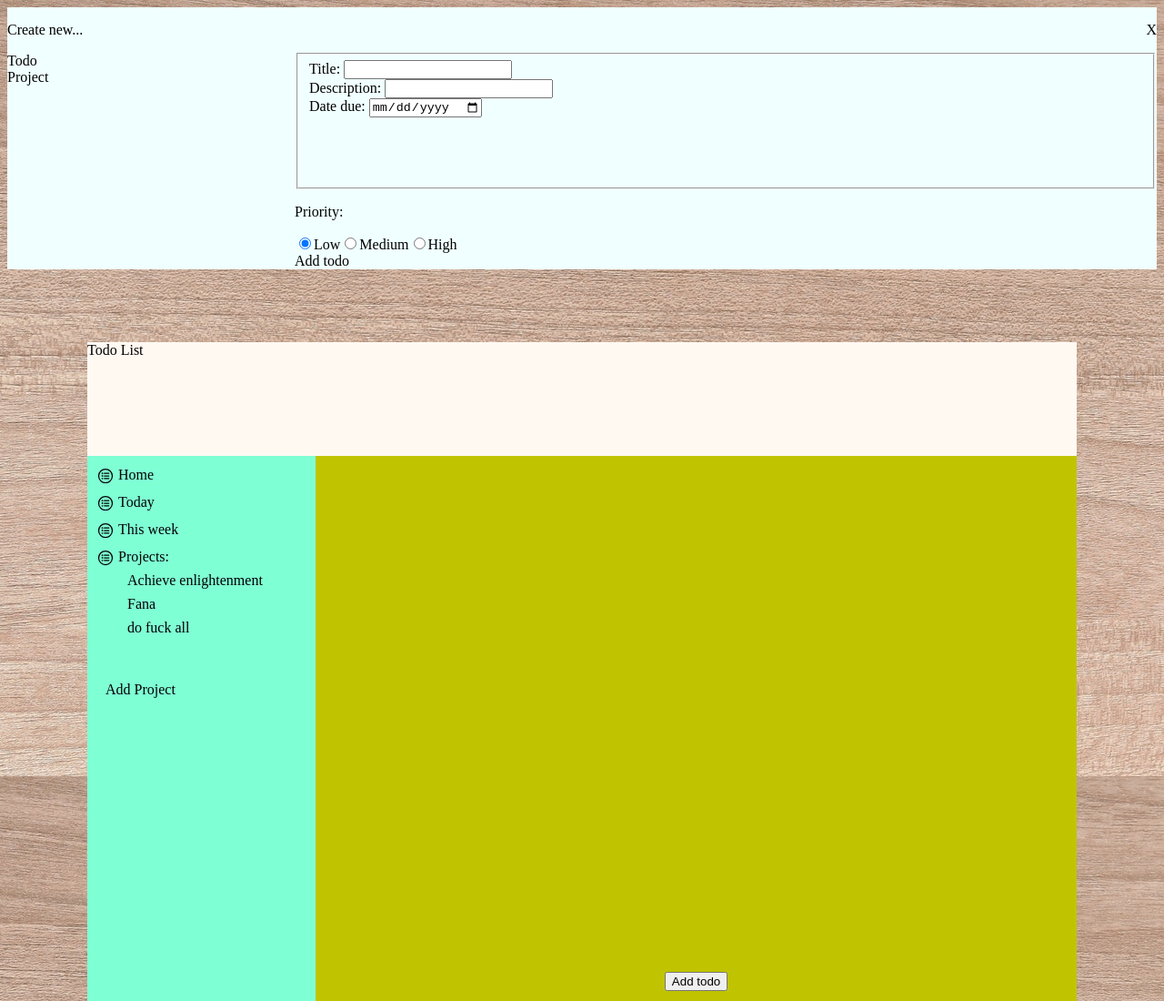
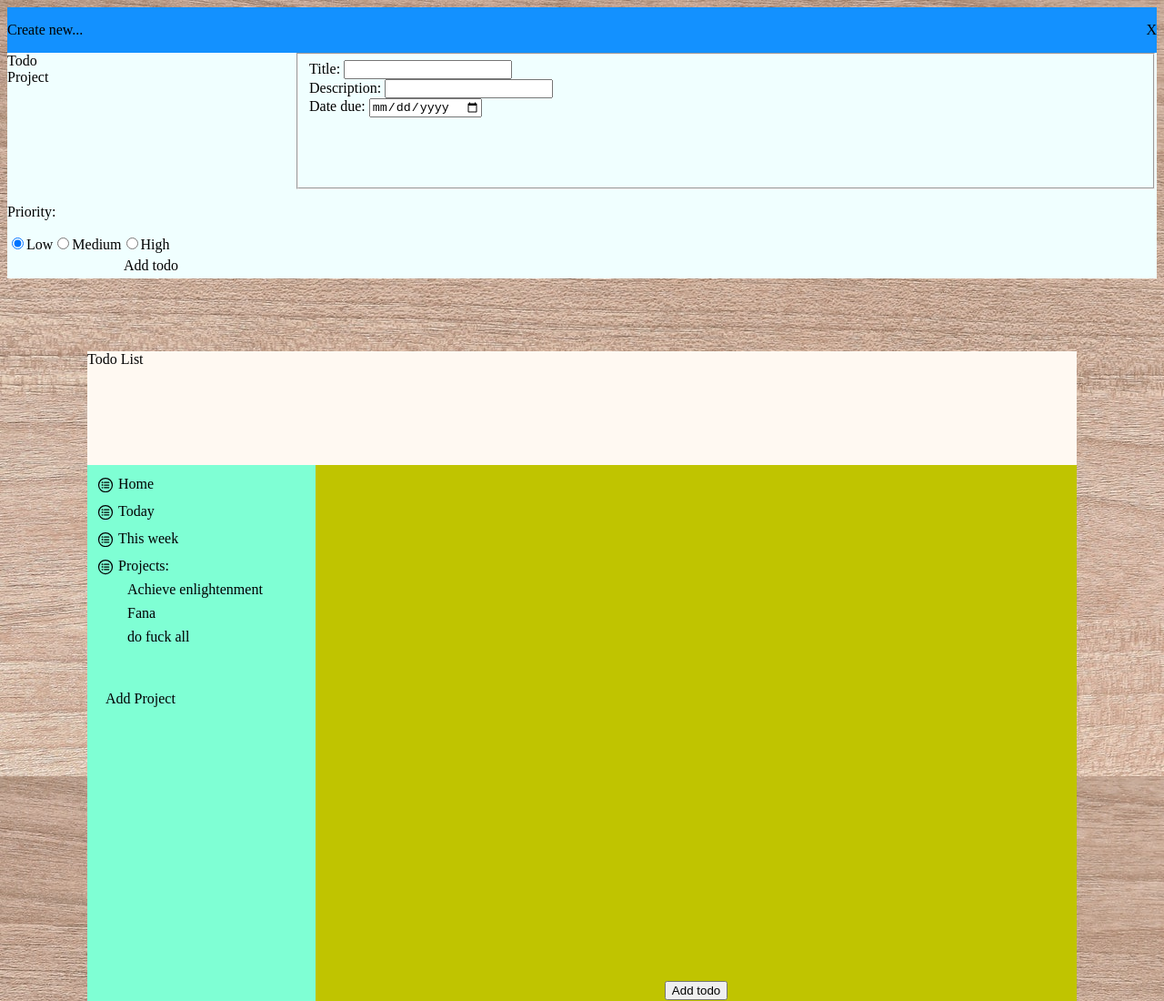
Before and after one commit to YousufRab/Todo_List, a website built with webpack: page dist/index.html in a window 1280 px wide. Shown: the top 1100 px of the page at 91% size. Built offline with nearby package versions, Linux system fonts and the light colour scheme.

Commit message:
Add new selector for #rightSideDiv and move grid column and grid row properties to it from fieldset selector

```diff
--- a/src/style.css
+++ b/src/style.css
@@ -96,6 +96,7 @@ body {
 .inputHeader {
    display: flex;
    justify-content: space-between;
+   background-color: rgb(19, 145, 255);
    align-items: center;
    grid-column: 1/3;
    grid-row: 1/2;
@@ -108,17 +109,22 @@ body {
     grid-row: 2/3;
 }
 
-fieldset {
-    display: flex;
-    flex-direction: column;
+#rightSideDiv {
     grid-column: 2/3;
     grid-row: 2/3;
 }
 
-.prioDiv {
-    grid-row: 3/4;
-    grid-column: 2/3;
+fieldset {
+    display: flex;
+    flex-direction: column;
 }
+
+#addTodoBtn {
+    text-align: center;
+    margin-top: 5px;
+    margin-bottom: 5px;
+}
+
 
 #addTodo-container {
     margin-top: auto;
```
